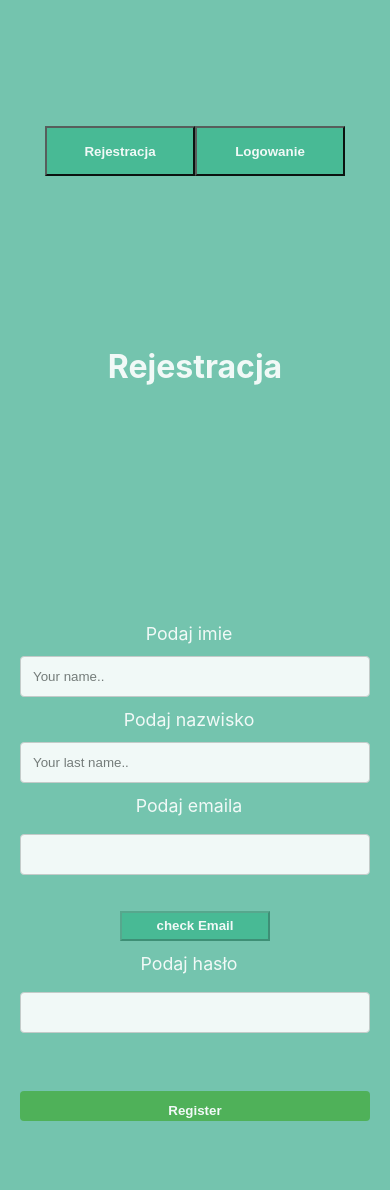
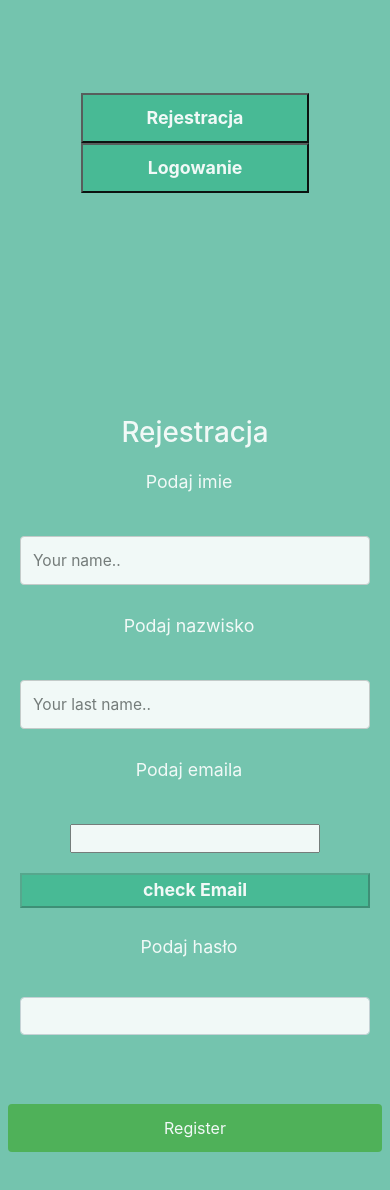
Before and after one commit to marekwino23/Project-fe, a React (Create React App) app: page /register in a window 390 px wide. Shown: the top 1190 px of the page. Built offline with nearby package versions, Linux system fonts and the light colour scheme.

Commit message:
fix responsive

```diff
--- a/public/index.html
+++ b/public/index.html
@@ -3,6 +3,7 @@
   <head>
     <meta charset="utf-8" />
     <link rel="icon" href="%PUBLIC_URL%/favicon.ico" />
+    <link href="https://cdn.jsdelivr.net/npm/bootstrap@5.0.0-beta2/dist/css/bootstrap.min.css" rel="stylesheet" integrity="sha384-BmbxuPwQa2lc/FVzBcNJ7UAyJxM6wuqIj61tLrc4wSX0szH/Ev+nYRRuWlolflfl" crossorigin="anonymous">
     <meta name="viewport" content="width=device-width, initial-scale=1" />
     <meta name="theme-color" content="#000000" />
     <meta
--- a/src/App.css
+++ b/src/App.css
@@ -8,9 +8,10 @@
 
 
 @media screen and (max-width: 300px) {
-  .col-25, .col-75, input[type=submit] {
+  .col-25, .col-75, h1, input[type=submit] {
     width: 100%;
     margin-top: 0;
+    transform: rotate(90deg);
   }
 }
 
@@ -56,6 +57,7 @@ input[type=submit] {
   border: none;
   border-radius: 4px;
   cursor: pointer;
+  height: 100%;
   float: right;
 }
 
@@ -133,7 +135,7 @@ div.me {
 }
 
 button{
-  width: 150px;
+  width: 100%;
   color:white;
   font-weight: bold;
   background-color: rgb(68 185 147);
@@ -202,14 +204,17 @@ h2{
 }
 
 .send{
-  width: 150px;
+  width: 100%;
   color:white;
   margin-top: 20px;;
   font-weight: bold;
   background-color: rgb(68 185 147);;
-  height: 30px;
+  height: 40%;
 }
 
+.h1{
+  color:white;
+}
 .pas{
   width: 100%;
   padding: 12px;
--- a/src/Login.jsx
+++ b/src/Login.jsx
@@ -84,24 +84,24 @@ const onChange = ({ target }) => {
 
     return (
       <div className="App">
-        <h1>Logowanie</h1>
         <header className="App-header">
         <div class="container">
+          <p className="h1">Logowanie </p>
         <form onSubmit = {onSubmit}>
     <div className="row">
-      <div className="col-25">
+      <div className="mb-3">
         <label htmlfor="fname">Podaj emaila</label>
       </div>
-      <div className="col-75">
+      <div className="mb-3">
       <input id="email" className="log" name="email" type="text" onChange={onChange}/>
               {error.email && <span style={{color: "red", marginTop: '5px'}}>Email jest wymagany</span>}
       </div>
     </div>
     <div className="row">
-      <div className="col-25">
+      <div className="mb-3">
         <label htmlfor="lname">Podaj hasło</label>
       </div>
-      <div className="col-75">
+      <div className="mb-3">
       <input id="pas" className="pas" type="password" name="password" onChange={onChange} />
             {error.password && <span style={{color: "red", marginTop: '5px'}}>Hasło jest wymagane</span>}
             <Link to="/forgot"> <button type="button"> Zapomniałem hasła </button> </Link>
--- a/src/Registration.jsx
+++ b/src/Registration.jsx
@@ -72,7 +72,7 @@ const Registration = () => {
 
  const checkEmailAvailable = async () => {
   if(!email) return;
-  const res = await fetch('https://sheltered-oasis-25992.herokuapp.com/checkEmail', {
+  const res = await fetch('http://localhost:4000/checkEmail', {
     method: 'POST',
     headers: {
       'Content-Type': 'application/json',
@@ -86,51 +86,51 @@ const Registration = () => {
 
     return (
       <div className="App">
-        <h1>Rejestracja</h1>
         <header className="App-header">
-        <div class="container">
+        <div className="container">
+            <p className="h1">Rejestracja </p>
         <form onSubmit={onSubmit}>
-    <div class="row">
-      <div class="col-25">
-        <label for="fname">Podaj imie</label>
+    <div className="row">
+      <div className="mb-3">
+        <label htmlFor="fname" className="form-label"> Podaj imie</label>
       </div>
-      <div class="col-75">
-        <input type="text" id="fname" name="name" value={name} onChange={onChange} placeholder="Your name.."/>
+      <div className="mb-3">
+        <input type="text" id="fname" className="form-text" name="name" value={name} onChange={onChange} placeholder="Your name.."/>
       </div>
     </div>
-    <div class="row">
-      <div class="col-25">
-        <label for="lname">Podaj nazwisko</label>
+    <div className="row">
+      <div className="mb-3">
+        <label htmlFor="lname" className="form-label">Podaj nazwisko</label>
       </div>
-      <div class="col-75">
-        <input type="text" id="lname" name="surname" onChange={onChange} value={surname} placeholder="Your last name.."/>
+      <div className="mb-3">
+        <input type="text" id="lname" className="form-text" name="surname" onChange={onChange} value={surname} placeholder="Your last name.."/>
       </div>
     </div>
-    <div class="row">
-      <div class="col-25">
-        <label for="email">Podaj emaila</label>
+    <div className="row">
+      <div className="mb-3">
+        <label htmlFor="email" className="form-label" >Podaj emaila</label>
       </div>
-      <div class="col-75">
-      <input className="email" name="email" value={email} onChange={onChange} type="email" required/>
+      <div className="mb-3">
+      <input name="email" className="form-text" value={email} onChange={onChange} type="email" required/>
                 {invalidFields.email && <p className="error">{invalidFields.email}</p>}
                 {emailAvailable.status && <p>{emailAvailable.status}</p>}
                 <input type="button" className="send" value="check Email" onClick={checkEmailAvailable} disabled={!email} />
                 <br></br>
       </div>
     </div>
-    <div class="row">
-      <div class="col-25">
-        <label for="password">Podaj hasło</label>
+    <div className="row">
+      <div className="mb-3">
+        <label htmlFor="password" className="form-label" >Podaj hasło</label>
       </div>
-      <div class="col-75">
-      <input className="password" name="password" value={password} onChange={onChange} type="password" required/>
+      <div className="mb-3">
+      <input className="form-control" name="password" value={password} onChange={onChange} type="password" required/>
                 {invalidFields.password && <p className="error">{invalidFields.password}</p>}
       </div>
     </div>
     <br></br>
     <br></br>
-    <div class="row">
-    <input className="send" type="submit" disabled={Object.keys(invalidFields).length} value="Register"/>
+    <div className="row">
+    <input className="btn btn-primary" type="submit" disabled={Object.keys(invalidFields).length} value="Register"/>
     </div>
   </form>
 </div>
--- a/src/layouts/Header.jsx
+++ b/src/layouts/Header.jsx
@@ -1,5 +1,7 @@
 import React from 'react';
 import { Link } from 'react-router-dom';
+import {LinkContainer} from 'react-router-bootstrap'
+import {Navbar, Nav} from 'react-bootstrap'
 
 
 export const Header = () => {
@@ -17,9 +19,9 @@ export const Header = () => {
       }
     return (
     <header className="App-header">
-      <div className="menu">
+      <div className="mb-3">
             {loggedIn ? <Link to="/book"> <button type="button" > Zarezerwuj termin </button> </Link> : null}
-    {loggedIn ? <Link to="/reject"><button type="button" > Odwołanie rezerwacji </button>  </Link> : null}
+    {loggedIn ? <Link to="/reject"><button type="button"  > Odwołanie rezerwacji </button>  </Link> : null}
     {loggedIn ? <Link to="/my"> <button type="button" > O nas </button></Link> : null}
     {loggedIn ? <Link to="/contact"> <button type="button" > Kontakt </button> </Link> : null}
     {loggedIn ? <Link to="/sale"> <button type="button" > Cennik </button> </Link> : null}
```
Also changed, not shown: package.json (+5 -14 lines), 1 other file (tests, documents, lock files or other folders).
